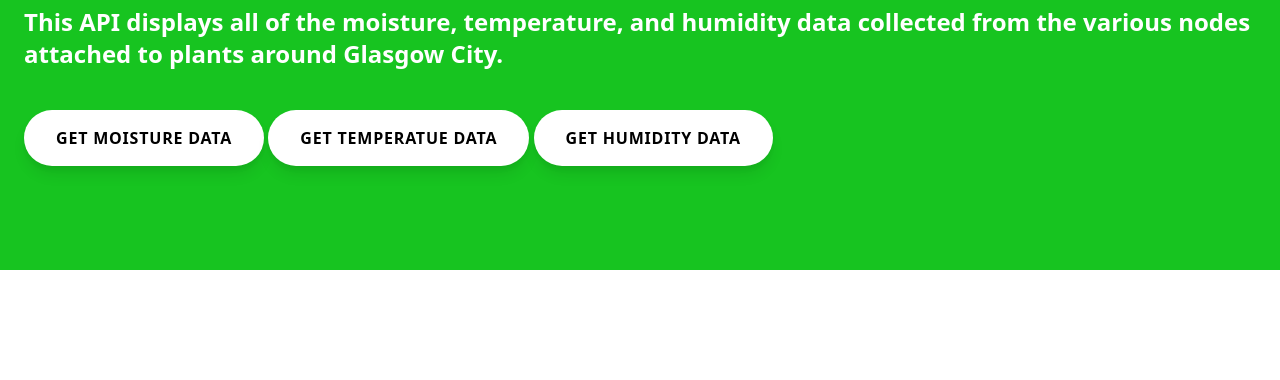
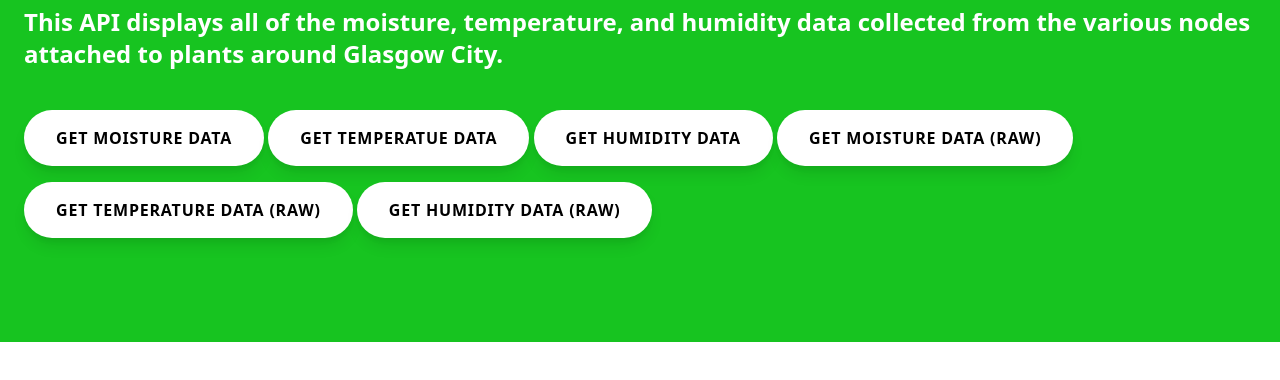
Before and after one commit to TomMcEachan/PlantInfoAPI, a website: page public/index.html in a window 1280 px wide. Shown: the part 162-542 px from the top of the page. Drawn offline with nearby package versions, Linux system fonts and the light colour scheme.

Commit message:
Added buttons to get raw data

```diff
--- a/public/index.html
+++ b/public/index.html
@@ -76,6 +76,24 @@
         >
           Get Humidity Data
         </button>
+        <button
+          onclick="location.href='plantinfo-api.netlify.app/.netlify/functions/moisture.html';"
+          class="fetch-button focus:outline-none bg-white font-bold rounded-full py-4 px-8 my-2 shadow-lg uppercase tracking-wider"
+        >
+          Get Moisture Data (Raw)
+        </button>
+        <button
+          onclick="location.href='plantinfo-api.netlify.app/.netlify/functions/temperature.html';"
+          class="fetch-button focus:outline-none bg-white font-bold rounded-full py-4 px-8 my-2 shadow-lg uppercase tracking-wider"
+        >
+          Get Temperature Data (Raw)
+        </button>
+        <button
+          onclick="location.href='plantinfo-api.netlify.app/.netlify/functions/humidity.html';"
+          class="fetch-button focus:outline-none bg-white font-bold rounded-full py-4 px-8 my-2 shadow-lg uppercase tracking-wider"
+        >
+          Get Humidity Data (Raw)
+        </button>
         <div class="loader invisible"></div>
       </div>
     </div>
```
